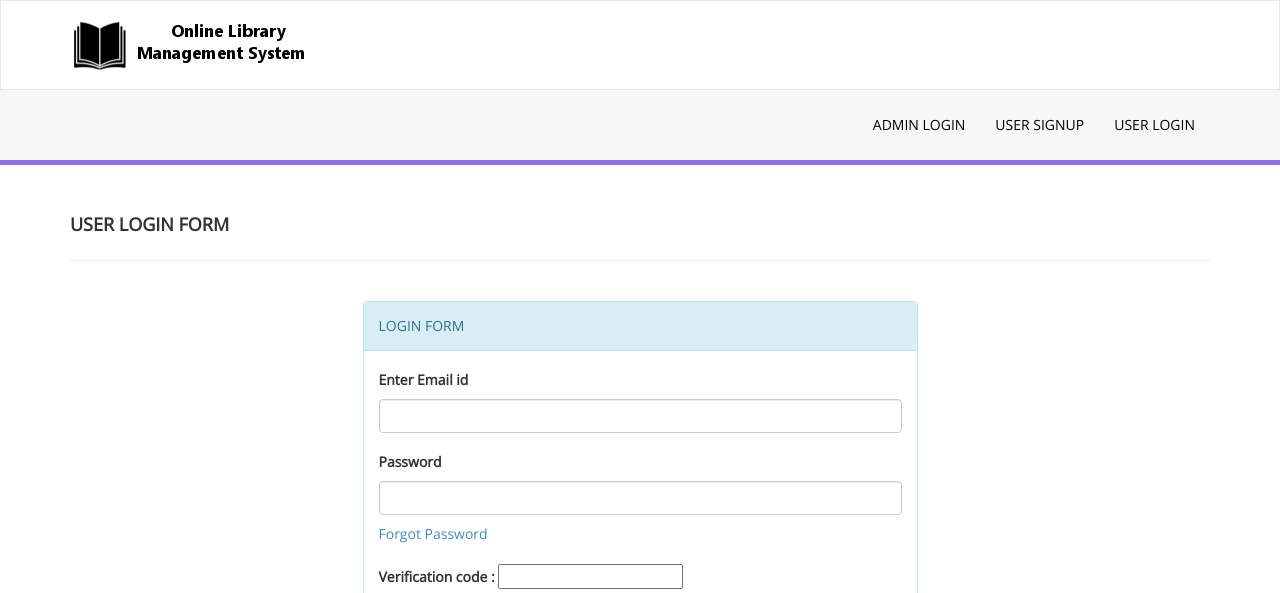
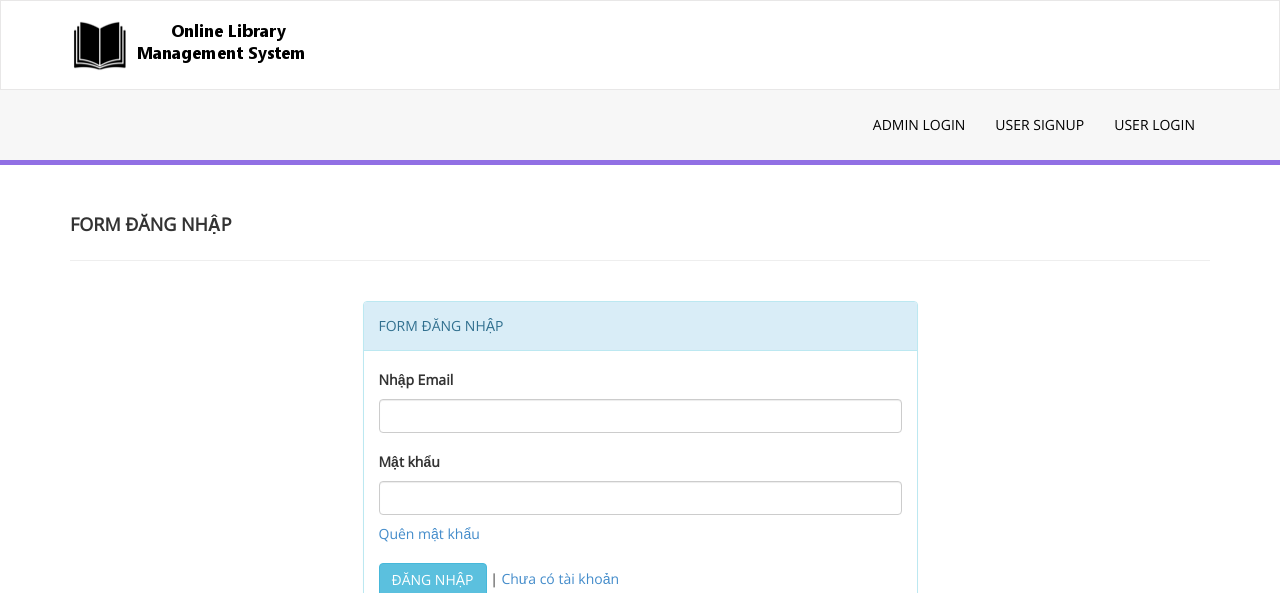
Before and after one commit to minhnhattt/Library-Management, a PHP site: page / in a window 1280 px wide. Shown: the top 593 px of the page. Run offline with PHP 8.4, Linux system fonts and the light colour scheme; the visitor is signed in with stand-in values (Sample User, id 1).

Commit message:
login user

```diff
--- a/captcha.php
+++ /dev/null
@@ -1,17 +0,0 @@
-<?php
-session_start();
-$text = rand(10000, 99999);
-$_SESSION["vercode"] = $text;
-$height = 25;
-$width = 65;
-$image_p = imagecreate($width, $height);
-$black = imagecolorallocate($image_p, 0, 0, 0);
-$white = imagecolorallocate($image_p, 255, 255, 255);
-$font_size = 14;
-imagestring($image_p, $font_size, 5, 5, $text, $white);
-
-// Output the image directly to the browser
-header('Content-Type: image/jpeg');
-imagejpeg($image_p, null, 80);
-imagedestroy($image_p);
-?>
--- a/index.php
+++ b/index.php
@@ -2,47 +2,38 @@
 session_start();
 error_reporting(0);
 include('includes/config.php');
-if($_SESSION['login']!=''){
-$_SESSION['login']='';
+
+if($_SESSION['login'] != ''){
+    $_SESSION['login'] = '';
 }
-if(isset($_POST['login']))
-{
-  //code for captach verification
-if ($_POST["vercode"] != $_SESSION["vercode"] OR $_SESSION["vercode"]=='')  {
-        echo "<script>alert('Incorrect verification code');</script>" ;
-    }
-        else {
-$email=$_POST['emailid'];
-$password=md5($_POST['password']);
-$sql ="SELECT EmailId,Password,StudentId,Status FROM tblstudents WHERE EmailId=:email and Password=:password";
-$query= $dbh -> prepare($sql);
-$query-> bindParam(':email', $email, PDO::PARAM_STR);
-$query-> bindParam(':password', $password, PDO::PARAM_STR);
-$query-> execute();
-$results=$query->fetchAll(PDO::FETCH_OBJ);
 
-if($query->rowCount() > 0)
-{
+if(isset($_POST['login'])) {
+    $email = $_POST['emailid'];
+    $password = md5($_POST['password']);
+
+    $sql = "SELECT EmailId, Password, StudentId, Status FROM tblstudents WHERE EmailId=:email AND Password=:password";
+    $query = $dbh->prepare($sql);
+    $query->bindParam(':email', $email, PDO::PARAM_STR);
+    $query->bindParam(':password', $password, PDO::PARAM_STR);
+    $query->execute();
+    $results = $query->fetchAll(PDO::FETCH_OBJ);
+
+    if($query->rowCount() > 0) {
         foreach ($results as $result) {
- $_SESSION['stdid']=$result->StudentId;
-if($result->Status==1)
-{
-$_SESSION['login']=$_POST['emailid'];
+            $_SESSION['stdid'] = $result->StudentId;
+            if($result->Status == 1) {
+                $_SESSION['login'] = $_POST['emailid'];
                 echo "<script type='text/javascript'> document.location ='dashboard.php'; </script>";
             } else {
-echo "<script>alert('Your Account Has been blocked .Please contact admin');</script>";
-
+                echo "<script>alert('Tài khoản của bạn đã bị chặn. Vui lòng liên hệ với quản trị viên.');</script>";
             }
         }
-
-}
-
-else{
-echo "<script>alert('Invalid Details');</script>";
-}
+    } else {
+        echo "<script>alert('Thông tin không hợp lệ');</script>";
     }
 }
 ?>
+
 <!DOCTYPE html>
 <html xmlns="http://www.w3.org/1999/xhtml">
 <head>
@@ -50,7 +41,7 @@ echo "<script>alert('Invalid Details');</script>";
     <meta name="viewport" content="width=device-width, initial-scale=1, maximum-scale=1" />
     <meta name="description" content="" />
     <meta name="author" content="" />
-    <title>Online Library Management System | </title>
+    <title>Hệ thống quản lý thư viện trực tuyến | </title>
     <!-- BOOTSTRAP CORE STYLE  -->
     <link href="assets/css/bootstrap.css" rel="stylesheet" />
     <!-- FONT AWESOME STYLE  -->
@@ -59,7 +50,6 @@ echo "<script>alert('Invalid Details');</script>";
     <link href="assets/css/style.css" rel="stylesheet" />
     <!-- GOOGLE FONT -->
     <link href='http://fonts.googleapis.com/css?family=Open+Sans' rel='stylesheet' type='text/css' />
-
 </head>
 <body>
     <!------MENU SECTION START-->
@@ -69,7 +59,7 @@ echo "<script>alert('Invalid Details');</script>";
         <div class="container">
             <div class="row pad-botm">
                 <div class="col-md-12">
-<h4 class="header-line">USER LOGIN FORM</h4>
+                    <h4 class="header-line">FORM ĐĂNG NHẬP</h4>
                 </div>
             </div>
 
@@ -78,35 +68,26 @@ echo "<script>alert('Invalid Details');</script>";
                 <div class="col-md-6 col-sm-6 col-xs-12 col-md-offset-3" >
                     <div class="panel panel-info">
                         <div class="panel-heading">
- LOGIN FORM
+                            FORM ĐĂNG NHẬP
                         </div>
                         <div class="panel-body">
                             <form role="form" method="post">
-
                                 <div class="form-group">
-<label>Enter Email id</label>
+                                    <label>Nhập Email</label>
                                     <input class="form-control" type="text" name="emailid" required autocomplete="off" />
                                 </div>
                                 <div class="form-group">
-<label>Password</label>
+                                    <label>Mật khẩu</label>
                                     <input class="form-control" type="password" name="password" required autocomplete="off"  />
-<p class="help-block"><a href="user-forgot-password.php">Forgot Password</a></p>
+                                    <p class="help-block"><a href="user-forgot-password.php">Quên mật khẩu</a></p>
                                 </div>
-
- <div class="form-group">
-<label>Verification code : </label>
-<input type="text" class="form-control1"  name="vercode" maxlength="5" autocomplete="off" required  style="height:25px;" />&nbsp;<img src="captcha.php">
-</div>
-
- <button type="submit" name="login" class="btn btn-info">LOGIN </button> | <a href="signup.php">Not Register Yet</a>
+                                <button type="submit" name="login" class="btn btn-info">ĐĂNG NHẬP</button> | <a href="signup.php">Chưa có tài khoản</a>
                             </form>
                         </div>
                     </div>
                 </div>
             </div>
-<!---LOGIN PABNEL END-->
-
-
+            <!---LOGIN PANEL END-->
         </div>
     </div>
     <!-- CONTENT-WRAPPER SECTION END-->
@@ -117,6 +98,5 @@ echo "<script>alert('Invalid Details');</script>";
     <script src="assets/js/bootstrap.js"></script>
     <!-- CUSTOM SCRIPTS  -->
     <script src="assets/js/custom.js"></script>
-
 </body>
 </html>
```
Lines whose indentation alone changed are shown as unchanged.
